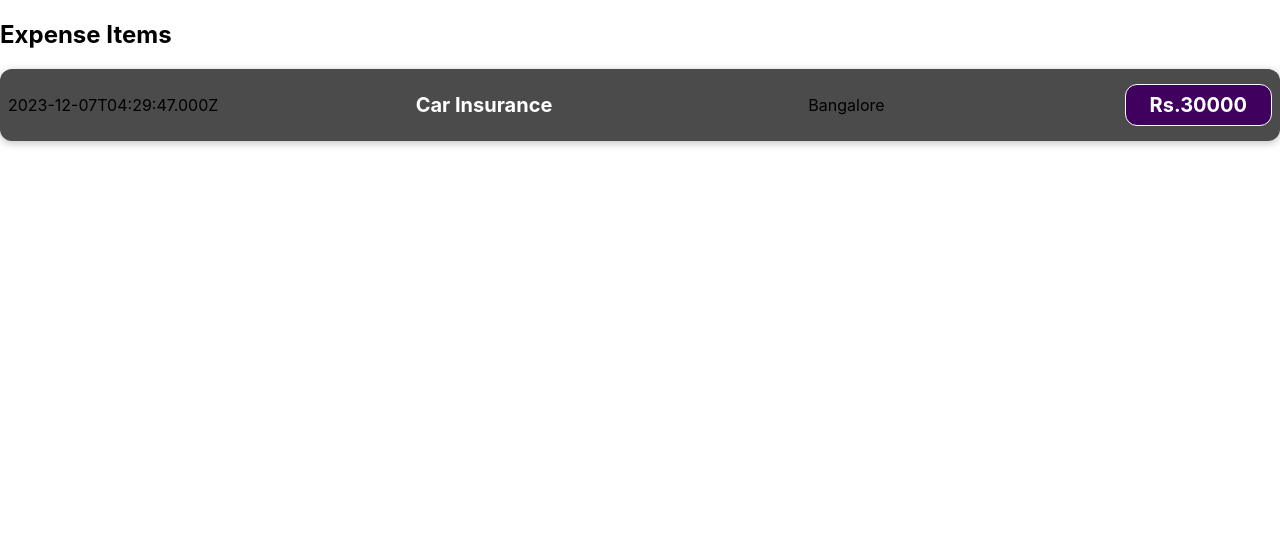
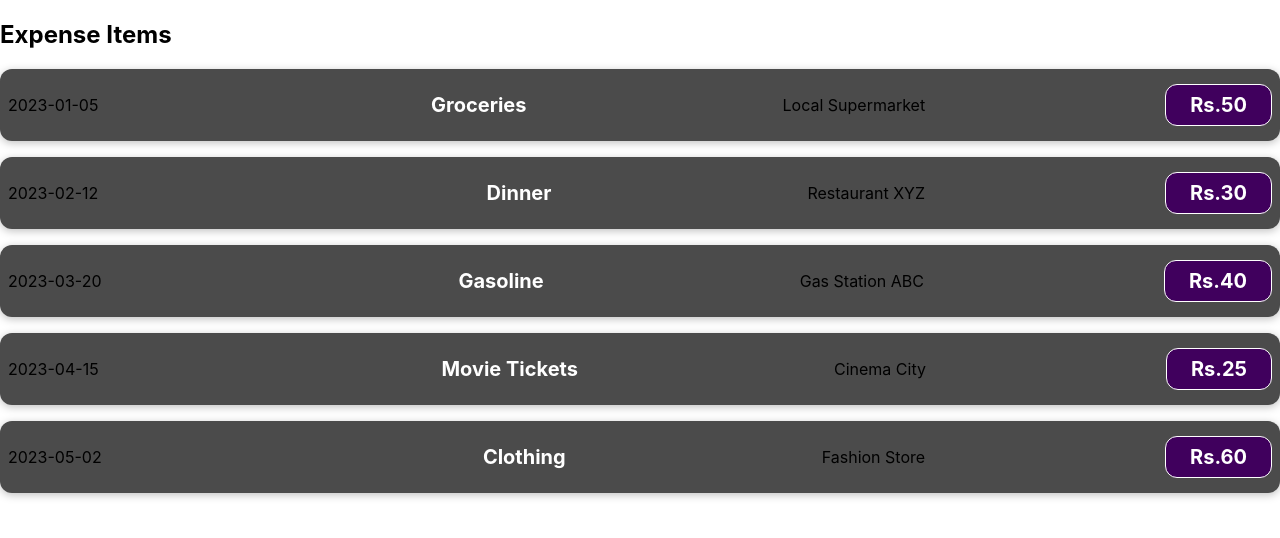
Before and after one commit to ansam007/Expense-Tracker-React, a React (Create React App) app: page / in a window 1280 px wide. Shown: the top 538 px of the page. Built offline with nearby package versions, Linux system fonts and the light colour scheme.

Commit message:
Passing data by Props

```diff
--- a/src/App.js
+++ b/src/App.js
@@ -1,11 +1,49 @@
 import './App.css';
-import Expenses from './components/Expense';
+import Expenses from './components/expense';
 
 function App() {
+
+  const expenses = [
+    {
+      item: 'Groceries',
+      cost: 50.00,
+      place: 'Local Supermarket',
+      date: '2023-01-05'
+    },
+    {
+      item: 'Dinner',
+      cost: 30.00,
+      place: 'Restaurant XYZ',
+      date: '2023-02-12'
+    },
+    {
+      item: 'Gasoline',
+      cost: 40.00,
+      place: 'Gas Station ABC',
+      date: '2023-03-20'
+    },
+    {
+      item: 'Movie Tickets',
+      cost: 25.00,
+      place: 'Cinema City',
+      date: '2023-04-15'
+    },
+    {
+      item: 'Clothing',
+      cost: 60.00,
+      place: 'Fashion Store',
+      date: '2023-05-02'
+    }
+  ];
+
   return (
     <div>
       <h2>Expense Items</h2>
-      <Expenses></Expenses>
+      <Expenses title={expenses[0].item} amount={expenses[0].cost} place={expenses[0].place} date={expenses[0].date}></Expenses>
+      <Expenses title={expenses[1].item} amount={expenses[1].cost} place={expenses[1].place} date={expenses[1].date}></Expenses>
+      <Expenses title={expenses[2].item} amount={expenses[2].cost} place={expenses[2].place} date={expenses[2].date}></Expenses>
+      <Expenses title={expenses[3].item} amount={expenses[3].cost} place={expenses[3].place} date={expenses[3].date}></Expenses>
+      <Expenses title={expenses[4].item} amount={expenses[4].cost} place={expenses[4].place} date={expenses[4].date}></Expenses>
     </div>
   );
 }
--- a/src/components/Expense.css
+++ b/src/components/Expense.css
@@ -1,7 +1,7 @@
 .expense-item {
     display: flex;
-    justify-content: space-between;
-    align-items: center;
+    justify-content:space-between;
+    align-items:center;
     box-shadow: 0 2px 8px rgba(0, 0, 0, 0.25);
     padding: 0.5rem;
     margin: 1rem 0;
@@ -11,14 +11,12 @@
 
 .expense-item__description {
     display: flex;
-    flex-direction: row;
     gap: 15rem;
 }
 
 .expense-item h2 {
     color: #3a3a3a;
     font-size: 1rem;
-    flex: 1;
     margin:1rem;
     color: white;
 }
@@ -35,14 +33,12 @@
 
 @media (min-width: 580px) {
     .expense-item__description {
-      flex-direction: row;
       align-items: center;
       justify-content:center;
     }
 
     .expense-item__description h2 {
       font-size: 1.25rem;
-      gap : 15rem;
     }
 
     .expense-item__price {
--- a/src/components/expense.js
+++ b/src/components/expense.js
@@ -1,18 +1,13 @@
 import './Expense.css';
 
-function Expenses() {
-    const expenseItem = 'Car Insurance';
-    const expenseDate = new Date();
-    const expenseCost = 30000;
-    const expenseLocation = "Bangalore";
-
+function Expenses(props) {
     return (
         <div className="expense-item">
-            <div>{expenseDate.toISOString()}</div>
+            <div>{props.date}</div>
             <div className="expense-item__description">
-            <h2>{expenseItem}</h2>
-            <div>{expenseLocation}</div>
-                <div className="expense-item__price">Rs.{expenseCost}</div>
+            <h2>{props.title}</h2>
+            <div>{props.place}</div>
+                <div className="expense-item__price">Rs.{props.amount}</div>
             </div>
         </div>
     )
```
